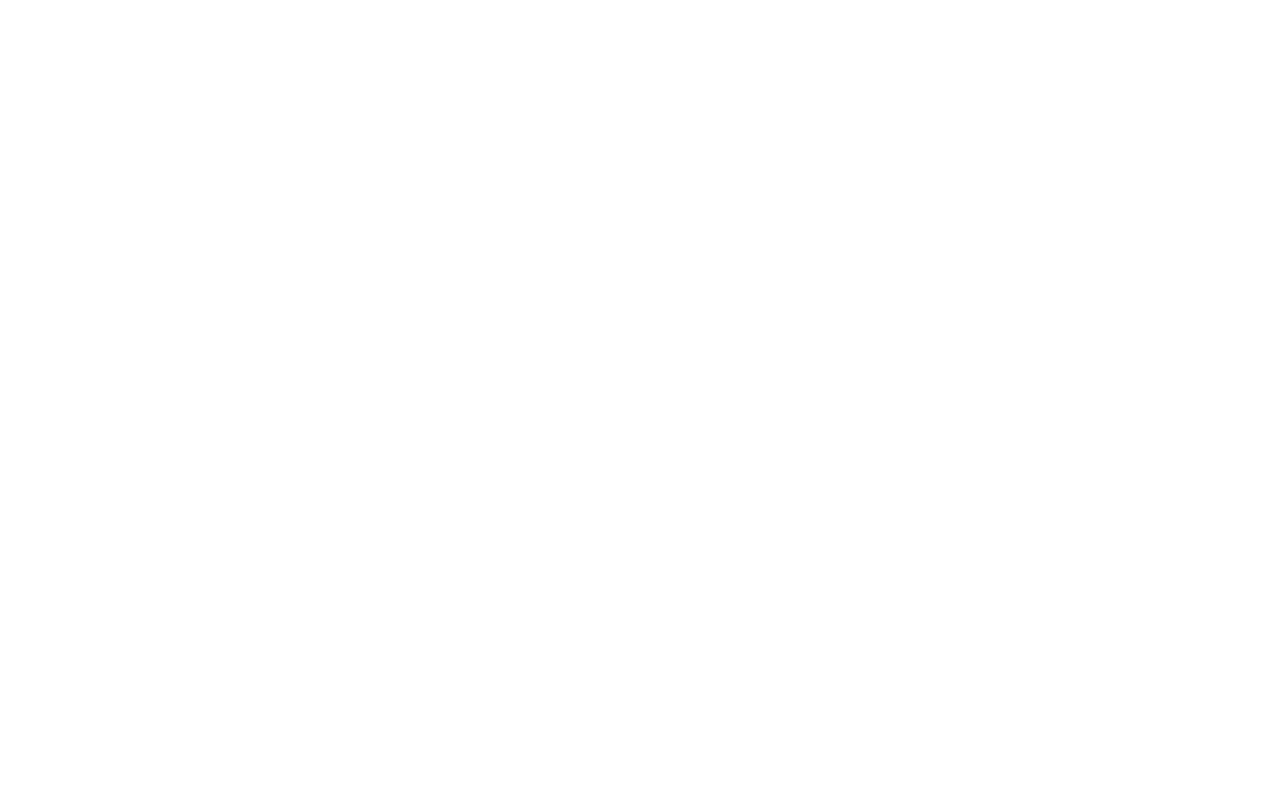
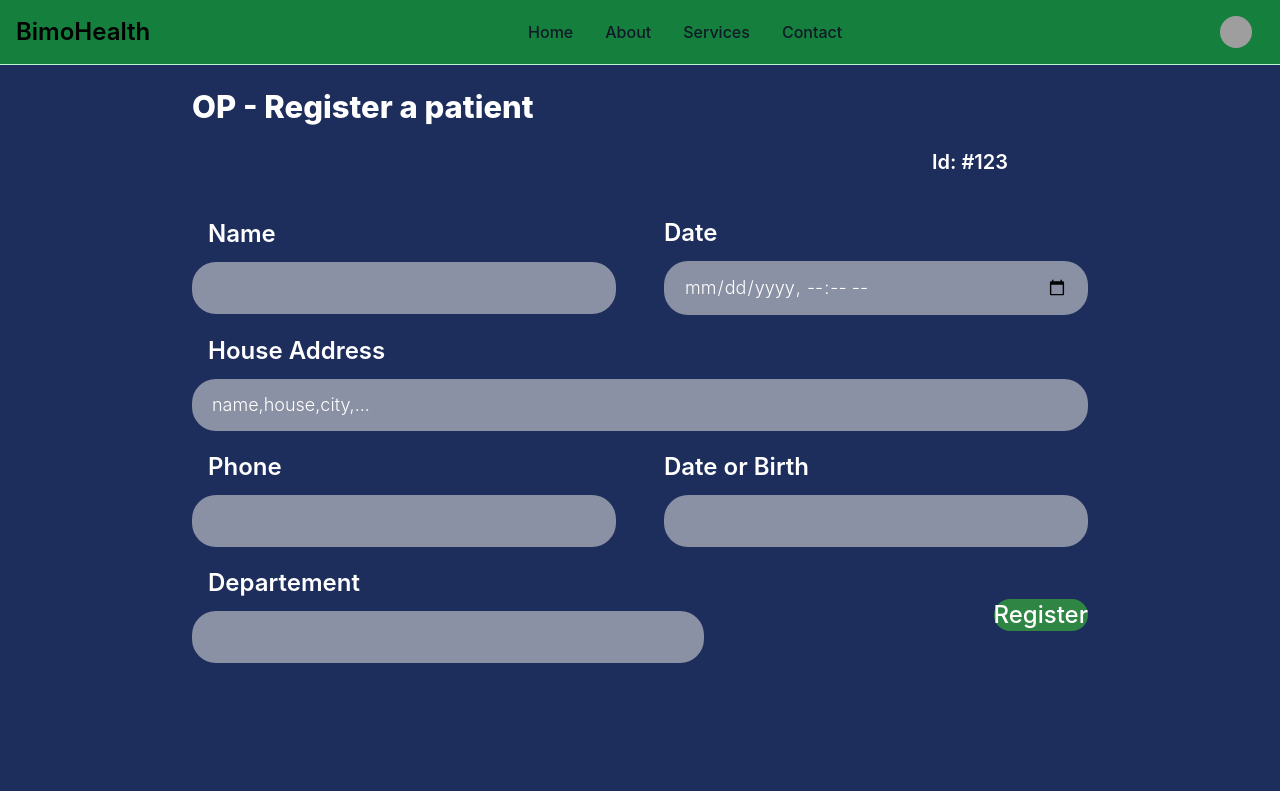
Before and after one commit to meryem-ben00/worshop, a React (Create React App) app in the folder workshop_react/: page /registerPatient in a window 1280 px wide. Before the commit this address had no page. Built offline with nearby package versions, Linux system fonts and the light colour scheme; grey boxes are pictures that could not be loaded.

Commit message:
Add: the registerPatient page

```diff
--- a/workshop_react/src/App.js
+++ b/workshop_react/src/App.js
@@ -1,23 +1,19 @@
-import { BrowserRouter, Routes,Route} from 'react-router-dom';
-import NavBar from './Views/Navbar/NavBar';
-import React from 'react';
+import { BrowserRouter, Routes, Route } from "react-router-dom";
+import NavBar from "./Views/Navbar/NavBar";
+import React from "react";
+import RegisterPatient from "./pages/registerPatient";
 
 function App() {
   return (
-
     <React.Fragment>
-    <BrowserRouter>
-
-
-      <Routes>
-        <Route path="" element={<NavBar/>} />{" "}
-
-      </Routes>
-
-  </BrowserRouter>
-
-</React.Fragment>
-  )
+      <BrowserRouter>
+        <Routes>
+          <Route path="" element={<NavBar />} />{" "}
+          <Route path="/registerPatient" element={<RegisterPatient />} />
+        </Routes>
+      </BrowserRouter>
+    </React.Fragment>
+  );
 }
 
 export default App;
--- /dev/null
+++ b/workshop_react/src/assets/icons/Arrow.jsx
@@ -0,0 +1,18 @@
+const Arrow = () => {
+  return (
+    <svg
+      xmlns="http://www.w3.org/2000/svg"
+      width="32"
+      height="24"
+      viewBox="0 0 32 24"
+      fill="none"
+    >
+      <path
+        d="M0.939339 10.9393C0.353552 11.5251 0.353552 12.4749 0.939339 13.0607L10.4853 22.6066C11.0711 23.1924 12.0208 23.1924 12.6066 22.6066C13.1924 22.0208 13.1924 21.0711 12.6066 20.4853L4.12132 12L12.6066 3.51472C13.1924 2.92893 13.1924 1.97919 12.6066 1.3934C12.0208 0.807613 11.0711 0.807613 10.4853 1.3934L0.939339 10.9393ZM32 10.5L2 10.5L2 13.5L32 13.5L32 10.5Z"
+        fill="#FAFAFA"
+      />
+    </svg>
+  );
+};
+
+export default Arrow;
--- /dev/null
+++ b/workshop_react/src/pages/registerPatient/index.jsx
@@ -0,0 +1,132 @@
+import React from "react";
+import { Link } from "react-router-dom";
+import NavBar from "../../Views/Navbar/NavBar";
+import Arrow from "../../assets/icons/Arrow";
+import "./registerPatient.css";
+
+const RegisterPatient = () => {
+  return (
+    <>
+      <NavBar />
+      <div className="bg-bgColor h-fit flex items-center justify-center">
+        <div className="mx-48 mt-10 mb-32 w-full flex flex-col gap-4 max-w-[1077px]">
+          <div className="relative mb-7">
+            <Link to={"/"} className="absolute right-0">
+              <Arrow />
+            </Link>
+          </div>
+
+          <h1 className="text-[#fff] font-extrabold text-[31px]">
+            OP - Register a patient
+          </h1>
+
+          <p className="text-[#fff] font-semibold text-[20px] text-end mb-6 mr-20">
+            Id: {"#123"}
+          </p>
+
+          <form onSubmit={console.log("Test")} className="flex flex-col gap-5">
+            {" "}
+            {/** add the onSubmit function */}
+            <div className="flex gap-12 justify-center items-center">
+              <div className="flex flex-col gap-3 w-full">
+                <label
+                  htmlFor="name"
+                  className="text-white text-2xl font-semibold ml-4"
+                >
+                  Name
+                </label>
+                <input
+                  type="text"
+                  name="name"
+                  className="inputForm max-w-lg py-3 pl-5 rounded-3xl text-white text-lg font-light"
+                />
+              </div>
+              <div className="flex flex-col gap-3 w-full">
+                <label
+                  htmlFor="date"
+                  className="text-white text-2xl font-semibold"
+                >
+                  Date
+                </label>
+                <input
+                  type="datetime-local"
+                  name="date"
+                  className="inputForm max-w-lg py-3 pl-5 pr-5 rounded-3xl text-white text-lg font-light"
+                />
+              </div>
+            </div>
+            <div className="flex gap-12 justify-center items-center">
+              <div className="flex flex-col gap-3 w-full">
+                <label
+                  htmlFor="houseAddress"
+                  className="text-white text-2xl font-semibold ml-4"
+                >
+                  House Address
+                </label>
+                <input
+                  type="text"
+                  name="houseAddress"
+                  placeholder="name,house,city,..."
+                  className="inputForm houseAddressInput py-3 pl-5 rounded-3xl text-white text-lg font-light w-full"
+                />
+              </div>
+            </div>
+            <div className="flex gap-12 justify-center items-center">
+              <div className="flex flex-col gap-3 w-full">
+                <label
+                  htmlFor="phone"
+                  className="text-white text-2xl font-semibold ml-4"
+                >
+                  Phone
+                </label>
+                <input
+                  type="text"
+                  name="phone"
+                  className="inputForm max-w-lg py-3 pl-5 rounded-3xl text-white text-lg font-light"
+                />
+              </div>
+              <div className="flex flex-col gap-3 w-full">
+                <label
+                  htmlFor="dateBirth"
+                  className="text-white text-2xl font-semibold"
+                >
+                  Date or Birth
+                </label>
+                <input
+                  type="text"
+                  name="dateBirth"
+                  className="inputForm max-w-lg py-3 pl-5 pr-5 rounded-3xl text-white text-lg font-light"
+                />
+              </div>
+            </div>
+            <div className="flex gap-12 justify-center items-center">
+              <div className="flex flex-col gap-3 w-full">
+                <label
+                  htmlFor="departement"
+                  className="text-white text-2xl font-semibold ml-4"
+                >
+                  Departement
+                </label>
+                <input
+                  type="text"
+                  name="departement"
+                  className="inputForm max-w-lg py-3 pl-5 rounded-3xl text-white text-lg font-light"
+                />
+              </div>
+              <div className="flex justify-center items-center">
+                <button
+                  className="bg-[#2E8544] rounded-3xl text-2xl font-medium text-white"
+                  onSubmit={console.log("Submitting")}
+                >
+                  Register
+                </button>
+              </div>
+            </div>
+          </form>
+        </div>
+      </div>
+    </>
+  );
+};
+
+export default RegisterPatient;
--- /dev/null
+++ b/workshop_react/src/pages/registerPatient/registerPatient.css
@@ -0,0 +1,11 @@
+.inputForm {
+  background: rgba(217, 217, 217, 0.58);
+}
+
+.inputForm:focus {
+  outline-style: none;
+}
+
+.houseAddressInput::placeholder {
+  color: white;
+}
--- a/workshop_react/tailwind.config.js
+++ b/workshop_react/tailwind.config.js
@@ -1,10 +1,12 @@
 /** @type {import('tailwindcss').Config} */
 module.exports = {
-  content: [
-    "./src/**/*.{js,jsx,ts,tsx}",
-  ],
+  content: ["./src/**/*.{js,jsx,ts,tsx}"],
   theme: {
-    extend: {},
+    extend: {
+      colors: {
+        bgColor: "#1E2E5C",
+      },
+    },
   },
   plugins: [],
-}
+};
```
